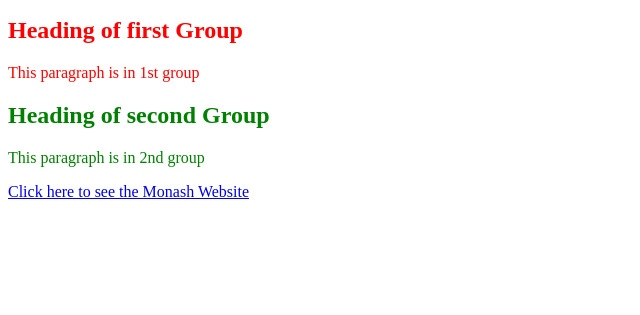
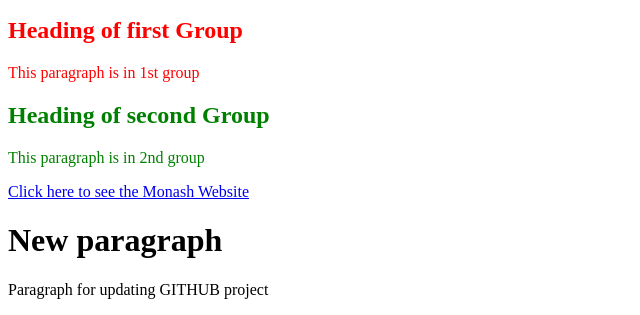
Before and after one commit to asam0019/3179, a plain HTML site: page index.html in a window 1280 px wide. Shown: the part 791-1106 px from the top of the page, without its empty margins (0-640 px from the left). Before the commit the page ends 1000 px from the top, so only its background shows below. Drawn offline with Linux system fonts and the light colour scheme.

Commit message:
Add files via upload
Added new heading and paragraph

```diff
--- a/index.html
+++ b/index.html
@@ -60,5 +60,8 @@
         <p>This paragraph is in 2nd group</p>
     </div>
     <a href="https://www.monash.edu/">Click here to see the Monash Website</a>
+
+    <h1>New paragraph</h1>
+    <p>Paragraph for updating GITHUB project</p>
 </body>
 </html>
```
